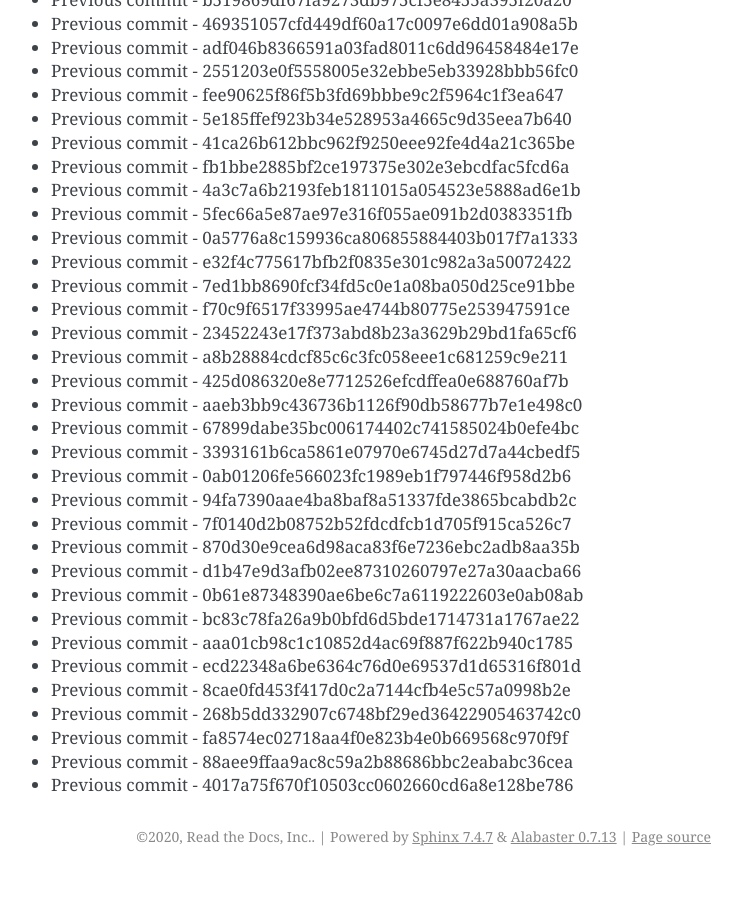
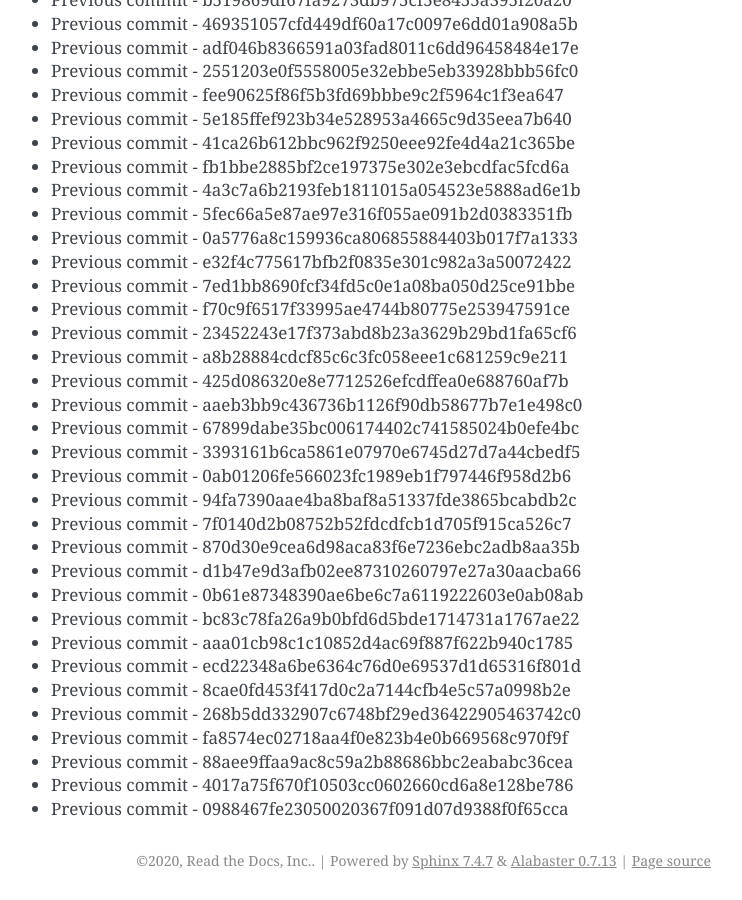
Before and after one commit to readthedocs/rtd-git-stresstest, a Sphinx documentation site: the page built from docs/updates.rst, in a window 1280 px wide and 900 px high, scrolled down 92321 px. Shown: the whole window, without its empty margins (399-1141 px from the left). Built offline with Sphinx 7.4.7, drawn with Linux system fonts in a browser that asks for light colours; before the commit the page ends 93197 px from its top, so only the background shows below that.

Commit message:
Generating commit from previous: 0988467fe23050020367f091d07d9388f0f65cca

```diff
--- a/docs/updates.rst
+++ b/docs/updates.rst
@@ -3911,3 +3911,4 @@ It can be tested for any performance characteristics.
 * Previous commit - fa8574ec02718aa4f0e823b4e0b669568c970f9f
 * Previous commit - 88aee9ffaa9ac8c59a2b88686bbc2eababc36cea
 * Previous commit - 4017a75f670f10503cc0602660cd6a8e128be786
+* Previous commit - 0988467fe23050020367f091d07d9388f0f65cca
```
